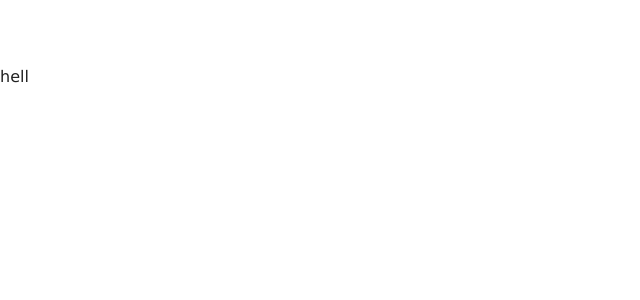
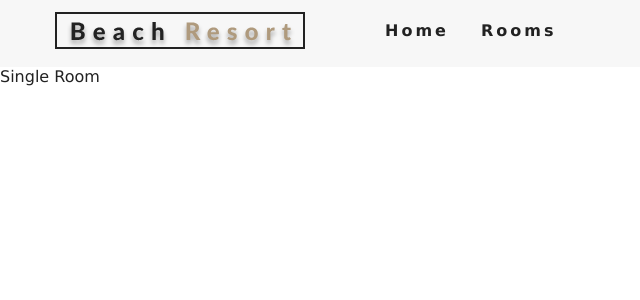
Before and after one commit to adi-howdy/beachResort, a React (Create React App) app: page /rooms/1 in a window 1280 px wide. Shown: the top 300 px of the page, without its empty margins (0-640 px from the left). Built offline with nearby package versions, Linux system fonts and the light colour scheme.

Commit message:
Creating Nav component

```diff
--- a/src/App.js
+++ b/src/App.js
@@ -1,10 +1,24 @@
 import React from 'react';
 import './App.css';
+import Home from './pages/Home';
+import Rooms from './pages/Rooms';
+import SingleRoom from './pages/SingleRoom';
+import Error from './pages/Error';
+import Navbar from './components/Navbar';
+import { Switch,  Route, Link } from "react-router-dom";
+
+
 
 function App() {
   return (
    <div>
-     <p>hell</p>
+     <Navbar />
+     <Switch>
+       <Route exact path="/" component={Home} />
+       <Route exact path="/rooms" component={Rooms} />
+       <Route exact path="/rooms/:slug" component={SingleRoom} />
+       <Route component={Error} />
+     </Switch>
    </div>
   );
 }
--- /dev/null
+++ b/src/components/Navbar.jsx
@@ -0,0 +1,42 @@
+import React, { Component } from 'react';
+import logo from '../images/logo.svg';
+import {FaAlignRight} from 'react-icons/fa';
+import {Link} from 'react-router-dom';
+
+class Navbar extends Component {
+    state = {
+        isOpen: false
+     }
+
+     handleToggle = (e) => {
+       this.setState({
+          isOpen: !this.state.isOpen
+       })
+     }
+    render() {
+        return (
+           <nav className="navbar">
+              <div className="nav-center">
+                <div className="nav-header">
+                   <Link to="/" >
+                    <img src={logo} alt="HomePage" />
+                </Link>
+                <button type="button" className="nav-btn" onClick={this.handleToggle}>
+                    <FaAlignRight className="nav-icon" />
+                </button>
+                </div>
+                  <ul className={this.state.isOpen?"nav-links show-nav":"nav-links"}>
+                    <li>
+                        <Link to="/">Home</Link>
+                    </li>
+                    <li>
+                        <Link to="/rooms">Rooms</Link>
+                    </li>
+                </ul>
+            </div>
+           </nav>
+          );
+    }
+}
+
+export default Navbar;
--- a/src/index.js
+++ b/src/index.js
@@ -2,8 +2,13 @@
 import ReactDOM from 'react-dom';
 import App from './App';
 import * as serviceWorker from './serviceWorker';
+import { BrowserRouter as Router } from "react-router-dom";
 
-ReactDOM.render(<App />, document.getElementById('root'));
+ReactDOM.render(
+<Router>
+<App />
+</Router>
+, document.getElementById('root'));
 
 // If you want your app to work offline and load faster, you can change
 // unregister() to register() below. Note this comes with some pitfalls.
--- a/src/pages/Error.jsx
+++ b/src/pages/Error.jsx
@@ -1,6 +1,6 @@
 import React from 'react';
 
-fuction Error(){
+function Error(){
     return(
         <div>
             Error Page
```
